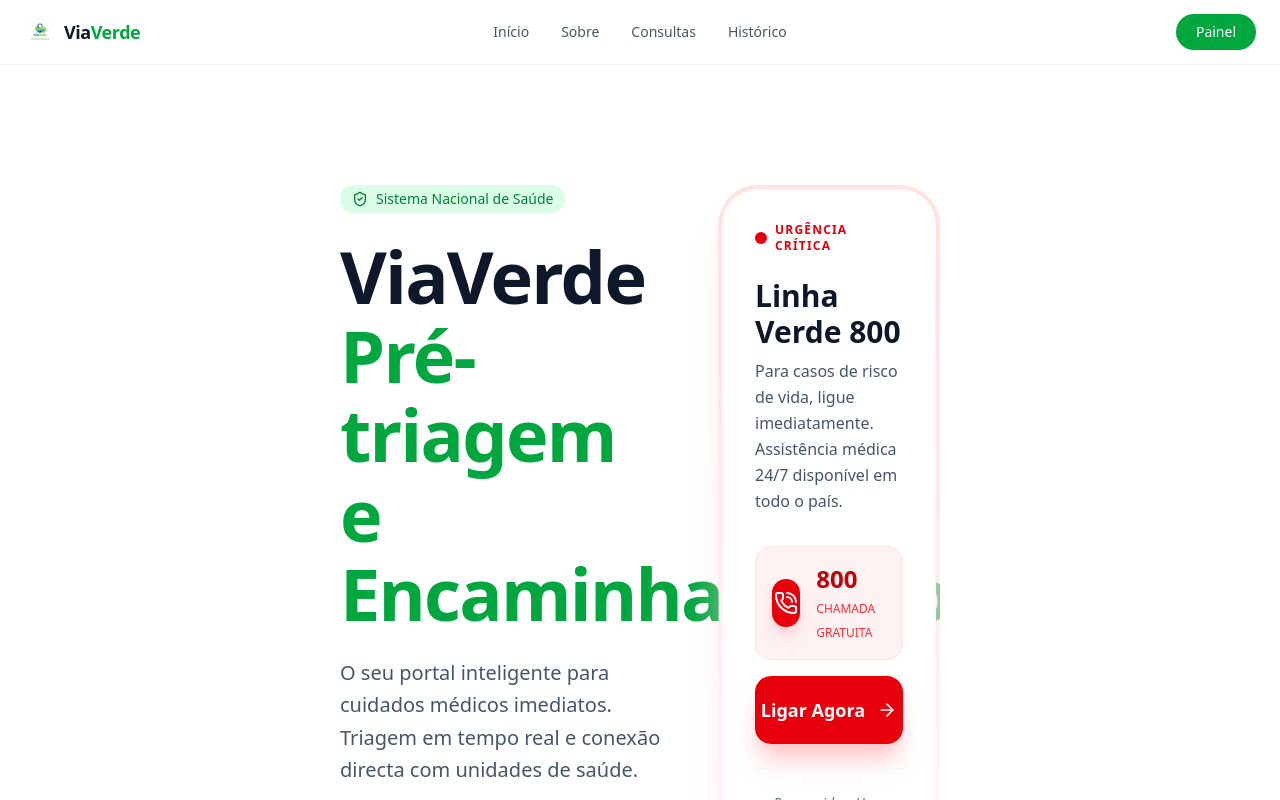
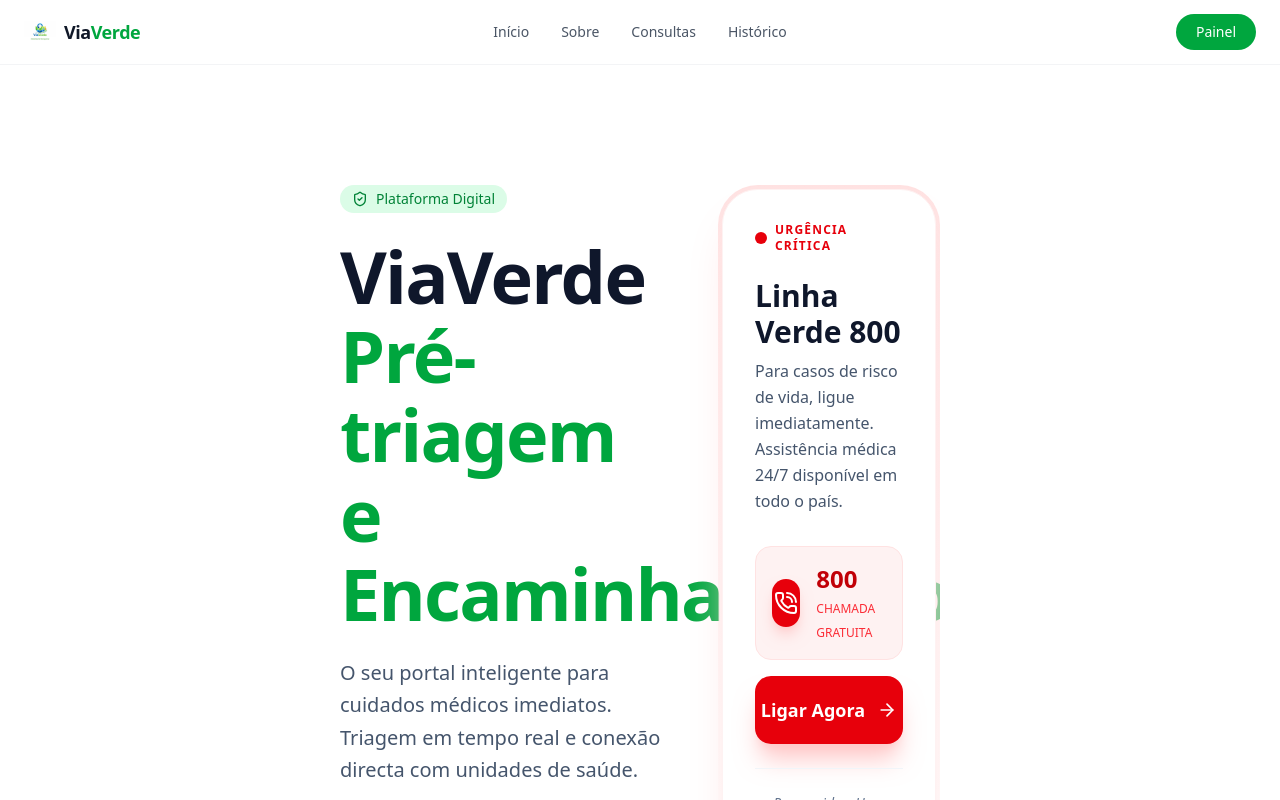
Before and after one commit to NiltonNovele/viaverde, a Next.js app: page / in a window 1280 px wide. Shown: the top 800 px of the page. Built offline with nearby package versions, Linux system fonts and the light colour scheme.

Commit message:
fix design

```diff
--- a/src/app/components/Hero.tsx
+++ b/src/app/components/Hero.tsx
@@ -46,7 +46,7 @@ export const Hero = () => {
             <div>
               <div className="inline-flex items-center gap-2 px-3 py-1 rounded-full bg-green-100 text-green-700 text-sm font-medium mb-6">
                 <ShieldCheck size={16} />
-                <span>Sistema Nacional de Saúde</span>
+                <span>Plataforma Digital</span>
               </div>
 
               <h1 className="text-3xl lg:text-7xl font-extrabold tracking-tight text-slate-900 leading-[1.1]">
```
